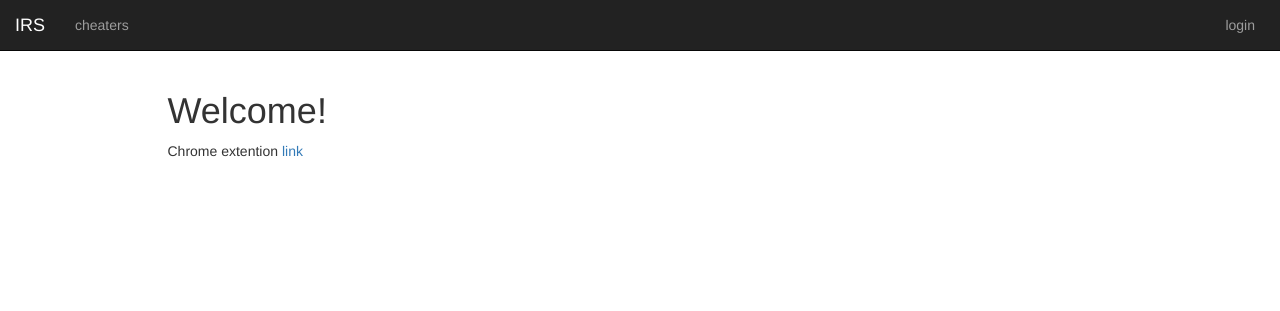
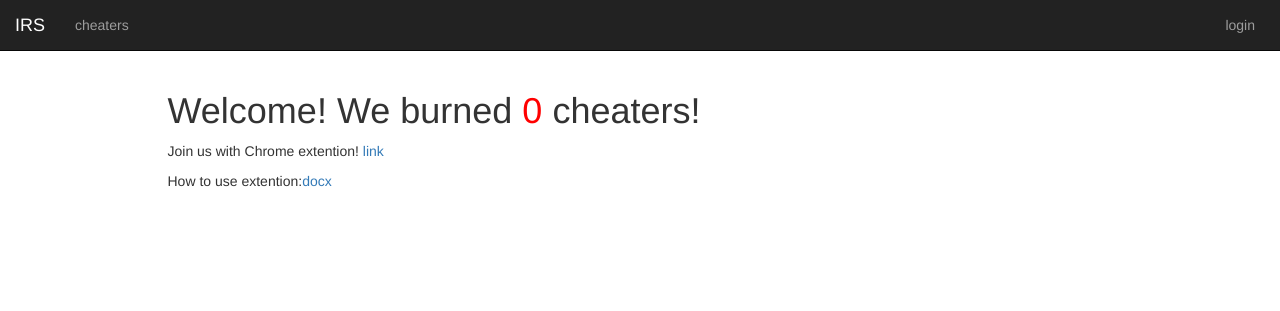
Before and after one commit to Ksoy/ingress-report-server, a Django app: page /reports/v1/ in a window 1280 px wide. Shown: the top 311 px of the page. Run offline with Django 3.2, Linux system fonts and the light colour scheme; data that the repository does not hold is empty; some libraries are stand-ins or nearby versions.

Commit message:
modfiy home page, add number of burned agents and usage document

```diff
--- a/reports/templates/home.html
+++ b/reports/templates/home.html
@@ -4,8 +4,9 @@
 
 <div class="row">
   <div class="col-md-10 col-md-offset-1">
-    <h1>Welcome!</h1>
-    <p>Chrome extention <a href="https://chrome.google.com/webstore/detail/ingress-inappropriate-age/iaobkfnjelkejedldphlkhimpokkdgmh?hl=zh-TW&gl=TW&authuser=0">link</a>
+    <h1>Welcome! We burned <span style="color:red">{{ burns }}</span> cheaters!</h1>
+    <p>Join us with Chrome extention! <a href="https://chrome.google.com/webstore/detail/ingress-inappropriate-age/iaobkfnjelkejedldphlkhimpokkdgmh?hl=zh-TW&gl=TW&authuser=0">link</a>
+    <p>How to use extention:<a href="/files/doc/FuckAgent%20close%20bata%20v0.3.docx">docx</a>
   </div>
 </div>
 
--- a/reports/views.py
+++ b/reports/views.py
@@ -14,7 +14,8 @@ from .models import Agent, Cheater, Report, ReportCheater, ReportFile, ReportRec
 from .config import INAPPROPRIATE_MAP, REPORT_STATUS_LIST
 
 def home(request):
-    return render(request, 'home.html')
+    burns = len(Cheater.objects.filter(status='burned'))
+    return render(request, 'home.html', {'burns': burns})
 
 def cheaters(request):
     return render(request, 'cheater_list.html')
```
